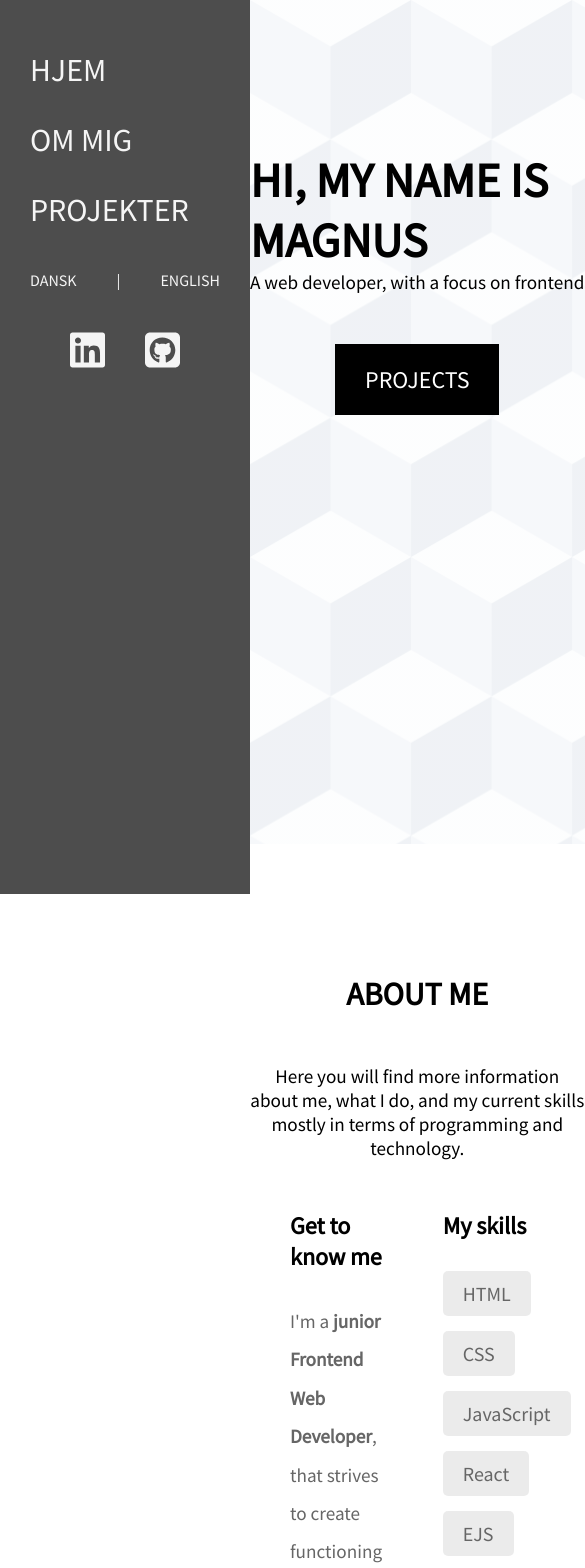
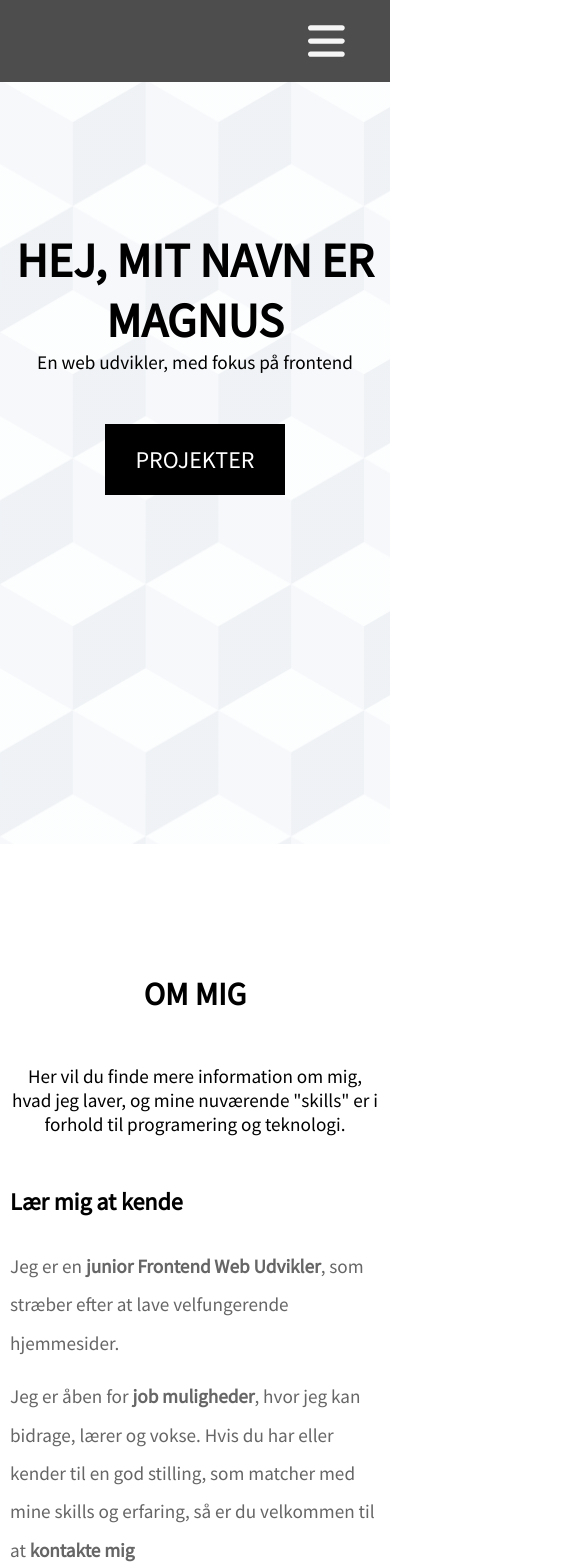
Before and after one commit to Magnus-T-Holm/Portfolio-Website, a React (Create React App) app in the folder portfolio/: page / in a window 390 px wide. Shown: the top 1568 px of the page, 585 px wide, since content can reach past the window. Built offline with nearby package versions, Linux system fonts and the light colour scheme.

Commit message:
Added a mobile header and nav + a little bit of code clean up

```diff
--- a/portfolio/src/App.css
+++ b/portfolio/src/App.css
@@ -5,16 +5,15 @@
 }
 
 :root {
-  --header: white;
-  /* --body: #0B0C10; */
+  --header: #4d4d4d;
   --text: black;
-  /* --other: #1F2833; */
 }
 
 /*-------------------------------- Desktop --------------------------------*/
 
 /*----------- Header -----------*/
 header {
+  display: none;
   background-color: var(--header);
   position: fixed;
   top: 0;
@@ -22,26 +21,73 @@ header {
   z-index: 999;
 }
 
-#header_content {
+#mobile_header {
   display: flex;
   align-items: center;
-  justify-content: space-between;
-  padding: 10px 50px;
+  justify-content: flex-end;
+  padding: 20px 45px;
 }
 
-#logo {
-  display: flex;
-  align-items: center;
+#open_button {
+  font-size: 42px;
+  color: whitesmoke;
 }
 
-#logo img {
-  border-radius: 50%;
-  margin-right: 10px;
+#close_button {
+  position: absolute;
+  color: whitesmoke;
+  top: 12px;
+  right: 45px;
+  font-size: 60px;
 }
 
-#logo span {
-  font-size: x-large;
+#mobile_overlay {
+  height: 100%;
+  width: 0;
+  position: fixed;
+  z-index: 1;
+  left: 0;
+  top: 0;
+  background-color: rgba(77, 77, 77, 0.97);
+  overflow-x: hidden;
+  transition: 0.5s;
 }
+
+.mobile_overlay_open {
+  padding: 0 50px;
+}
+
+#mobile_overlay a {
+  padding: 8px;
+  text-decoration: none;
+  font-size: 36px;
+  color: whitesmoke;
+  display: block;
+}
+
+#overlay_content {
+  display: flex;
+  flex-direction: column;
+  align-items: center;
+  position: relative;
+  top: 20%;
+  /* width: 100%; */
+  text-align: center;
+}
+
+ul {
+  list-style: none;
+}
+
+#language_selectors_mobile {
+  width: 330px;
+  margin-top: 40px;
+  display: flex;
+  justify-content: space-evenly;
+  color: whitesmoke;
+}
+
+
 
 /*---------------------- Frontpage ----------------------*/
 /*-------- Main --------*/
@@ -56,7 +102,7 @@ main {
   height: 100%;
   position: fixed;
   top: 0;
-  background-color: #4d4d4d;
+  background-color: var(--header);
   color: whitesmoke;
   /* transition: width 1s; */
   padding-top: 50px;
@@ -67,20 +113,6 @@ main {
   padding: 20px 20px 100vh 20px;
   cursor: pointer;
 }
-
-/* .aside_open {
-  width: 250px;
-} */
-
-/* .menu_open_button {
-  padding: 20px;
-} */
-
-/* .menu_closed {
-  visibility: hidden;
-  opacity: 0;
-  transition: visibility 0s 2s, opacity 2s linear;
-} */
 
 #aside_nav nav {
   visibility: visible;
@@ -143,10 +175,6 @@ main>div {
   /* transition: margin-left 1s; */
 }
 
-/* main .menu_closed_wrapper {
-  margin-left: 68px;
-} */
-
 h2 {
   text-transform: uppercase;
   font-size: xx-large;
@@ -178,7 +206,6 @@ h2 {
   display: flex;
   flex-direction: column;
   align-items: center;
-  /* height: calc(100vh - 80px); */
   height: 100vh;
 }
 
@@ -186,6 +213,7 @@ h2 {
   text-transform: uppercase;
   font-size: xxx-large;
   margin-top: 150px;
+  padding: 0 10px;
 }
 
 #home a {
@@ -244,7 +272,7 @@ h2 {
   justify-content: space-between;
   align-items: center;
   margin: 0 40px 40px;
-  border: black solid 2px;
+  border: rgba(153, 153, 153, .2) dashed 2px;
   border-radius: 30px;
   overflow: hidden;
 }
@@ -265,7 +293,6 @@ h2 {
   line-height: 2;
   margin-bottom: 15px;
 }
-
 
 .project_title {
   font-size: xx-large;
@@ -495,6 +522,63 @@ h2 {
 
 /*----------- Footer -----------*/
 
+/*-------------------------------- Max 768px width --------------------------------*/
+@media screen and (max-width: 814px) {
+
+  #home {
+    text-align: center;
+  }
+}
+
+/*-------------------------------- Max 768px width --------------------------------*/
+@media screen and (max-width: 768px) {
+  header {
+    display: block;
+  }
+
+  #aside_nav {
+    display: none;
+  }
+
+  #section_wrapper,
+  #card_draw {
+    margin: 80px 0 0 0;
+  }
+
+  #home {
+    height: calc(100vh - 80px);
+  }
+
+  #about span,
+  #projects span {
+    padding: 0 10px;
+  }
+
+  #about_me_skills_container {
+    flex-direction: column;
+    padding: 0 10px;
+  }
+
+  #about_me,
+  #skills {
+    width: auto;
+  }
+
+  .project_container {
+    flex-direction: column-reverse;
+    align-items: initial;
+    margin: 0 10px 40px;
+  }
+
+  .project_info {
+    width: auto;
+    padding: 10px;
+  }
+
+  .project_container img {
+    width: 100%;
+  }
+}
 
 /*-------------------------------- Max 720px width --------------------------------*/
 @media screen and (max-width: 720px) {
--- a/portfolio/src/App.js
+++ b/portfolio/src/App.js
@@ -7,7 +7,7 @@ import {
 
 // ------------------------- Main Page -------------------------
 // Univesal
-// import Header from "./components/Header";
+import Header from "./components/Header";
 
 import Footer from "./components/Footer";
 import ScrollToTop from "./components/ScrollToTop"
@@ -31,7 +31,7 @@ function App() {
       <BrowserRouter>
         <ScrollToTop />
         <UpdateTitle />
-        {/* <Header /> */}
+        <Header />
         <Routes>
           <Route path="/" element={<Frontpage />} />
           <Route path="/projects/card-draw" element={<CardDraw />} />
--- a/portfolio/src/components/Aside.js
+++ b/portfolio/src/components/Aside.js
@@ -1,8 +1,6 @@
 import React from "react";
 import { FontAwesomeIcon } from "@fortawesome/react-fontawesome";
-import { faBars, faEnvelope } from "@fortawesome/free-solid-svg-icons";
 import { faGithubSquare, faLinkedin } from "@fortawesome/free-brands-svg-icons";
-import $ from 'jquery';
 
 const Aside = () => {
   let isDanish;
@@ -32,29 +30,6 @@ const Aside = () => {
     }
   }
 
-  // let asideOpen;
-
-  // if (localStorage.getItem("menuStatus") == null) {
-  //   localStorage.setItem("menuStatus", "closed")
-  // }
-
-  // if (localStorage.getItem("menuStatus") === "open") {
-  //   asideOpen = true
-  // } else {
-  //   asideOpen = false
-  // }
-
-  // function menuOpenClose() {
-  //   $("#menu_button").toggleClass("menu_open_button");
-  //   $("aside").toggleClass("aside_open");
-  //   $("nav").toggleClass("menu_closed");
-  //   $("#section_wrapper").toggleClass("menu_closed_wrapper");
-  //   if (localStorage.getItem("menuStatus") == "open") {
-  //     localStorage.setItem("menuStatus", "closed")
-  //   } else {
-  //     localStorage.setItem("menuStatus", "open")
-  //   }
-  // }
 
   const letters = "ABCDEFGHIJKLMNOPQRSTUVWXYZ";
 
@@ -91,8 +66,7 @@ const Aside = () => {
 
   return (
     <aside id="aside_nav">
-      {/* <FontAwesomeIcon icon={faBars} id="menu_button" onClick={menuOpenClose} className={asideOpen ? "menu_open_button" : ""} /> */}
-      <nav /*className={asideOpen ? "" : "menu_closed"}*/>
+      <nav>
         <ul>
           <li><a href="./#" data-danish="Hjem" data-english="Home" onPointerEnter={glitchText}>{isDanish ? "Hjem" : "Home"}</a></li>
           <li><a href="./#about" data-danish="Om mig" data-english="About" onPointerEnter={glitchText}>{isDanish ? "Om mig" : "About"}</a></li>
@@ -114,10 +88,6 @@ const Aside = () => {
             <FontAwesomeIcon icon={faGithubSquare} />
           </a>
         </div>
-        {/* <div id="email">
-          <FontAwesomeIcon icon={faEnvelope} />
-          <p>magnusthestrup@hotmail.com</p>
-        </div> */}
       </nav>
     </aside>
   );
--- a/portfolio/src/components/Header.js
+++ b/portfolio/src/components/Header.js
@@ -1,19 +1,35 @@
 import React from "react";
-import { useLocation } from "react-router-dom";
+import { FontAwesomeIcon } from "@fortawesome/react-fontawesome";
+import { faBars, faXmark } from "@fortawesome/free-solid-svg-icons";
+
 
 
 const Header = () => {
-  let { pathname } = useLocation();
   let isDanish;
 
   if (localStorage.getItem("isDanish") == null) {
     localStorage.setItem("isDanish", "true")
   }
 
+
   if (localStorage.getItem("isDanish") === "true") {
     isDanish = true
   } else {
     isDanish = false
+  }
+
+  function languageSwitchDanish() {
+    if (localStorage.getItem("isDanish") === "false") {
+      localStorage.setItem("isDanish", "true")
+      window.location.reload();
+    }
+  }
+
+  function languageSwitchEnglish() {
+    if (localStorage.getItem("isDanish") === "true") {
+      localStorage.setItem("isDanish", "false")
+      window.location.reload();
+    }
   }
 
   function mobileOpenClose() {
@@ -28,21 +44,30 @@ const Header = () => {
     }
   }
 
-  let currentPage;
-  if (pathname === '/about-me') {
-    currentPage = isDanish ? "Om mig" : "About me";
-  } else if (/projects/g.test(pathname)) {
-    currentPage = isDanish ? "Projekter" : "Projects";
-  } else {
-    currentPage = isDanish ? "Hjem" : "Home";
-  }
-
   return (
     <header>
-      <div id="header_content">
-        <div id="logo">
-          <img src="logo.png" alt="" />
-          <span>Magnus Holm</span>
+      <div id="mobile_header">
+        <FontAwesomeIcon icon={faBars} id="open_button" onClick={mobileOpenClose} />
+      </div>
+      <div id="mobile_overlay">
+        <FontAwesomeIcon icon={faXmark} id="close_button" onClick={mobileOpenClose} />
+        <div id="overlay_content">
+          <ul>
+            <li>
+              <a href="./#" onClick={mobileOpenClose}>{isDanish ? "Hjem" : "Home"}</a>
+            </li>
+            <li>
+              <a href="./#about" onClick={mobileOpenClose}>{isDanish ? "Om mig" : "About"}</a>
+            </li>
+            <li>
+              <a href="./#projects" onClick={mobileOpenClose}>{isDanish ? "Projekter" : "Projects"}</a>
+            </li>
+            <div id="language_selectors_mobile">
+              <a href="./#" onClick={languageSwitchDanish}>Dansk</a>
+              <span>|</span>
+              <a href="./#" onClick={languageSwitchEnglish}>English</a>
+            </div>
+          </ul>
         </div>
       </div>
     </header >
--- a/portfolio/src/pages/Frontpage.js
+++ b/portfolio/src/pages/Frontpage.js
@@ -1,6 +1,5 @@
 import { Link } from "react-router-dom";
 import Aside from "../components/Aside";
-// import $ from 'jquery';
 
 const Frontpage = () => {
   let isDanish;
@@ -11,18 +10,11 @@ const Frontpage = () => {
     isDanish = false
   }
 
-  // let asideOpen;
-
-  // if (localStorage.getItem("menuStatus") === "open") {
-  //   asideOpen = true
-  // } else {
-  //   asideOpen = false
-  // }
 
   return (
     <main id="frontpage">
       <Aside />
-      <div id="section_wrapper" /*className={asideOpen ? "" : "menu_closed_wrapper"}*/>
+      <div id="section_wrapper">
         <section id="home">
           <h1>{isDanish ? "Hej, mit navn er " : "Hi, my name is "} Magnus</h1>
           <span>{isDanish ? "En web udvikler, med fokus på frontend" : "A web developer, with a focus on frontend"}</span>
@@ -45,6 +37,7 @@ const Frontpage = () => {
                 <p className="skill">HTML</p>
                 <p className="skill">CSS</p>
                 <p className="skill">JavaScript</p>
+                <p className="skill">jQuery</p>
                 <p className="skill">React</p>
                 <p className="skill">EJS</p>
                 <p className="skill">Node.js</p>
@@ -78,7 +71,7 @@ const Frontpage = () => {
               <div className="project_extra_details">
                 <h3>{isDanish ? "Projekt detaljer" : "Project details"}</h3>
                 <p className="site_info">
-                  {isDanish ? "Mobil venlig: Ja, til en vis grad (bliver snart fixet)" : "Mobil friendly: Yes, to an extent (will get fixed soon)"}
+                  {isDanish ? "Mobil venlig: Ja" : "Mobil friendly: Yes"}
                 </p>
                 <p className="site_info">{isDanish ? "Sprog: Dansk og engelsk" : "Language: Danish and English"}</p>
               </div>
@@ -102,7 +95,7 @@ const Frontpage = () => {
               <div className="project_extra_details">
                 <h3>{isDanish ? "Projekt detaljer" : "Project details"}</h3>
                 <p className="site_info">
-                  {isDanish ? "Mobil venlig: Ja, til en vis grad (bliver snart fixet)" : "Mobil friendly: Yes, to an extent (will get fixed soon)"}
+                  {isDanish ? "Mobil venlig: Ja" : "Mobil friendly: Yes"}
                 </p>
                 <p className="site_info">{isDanish ? "Sprog: Engelsk" : "Language: English"}</p>
               </div>
@@ -129,7 +122,7 @@ const Frontpage = () => {
               <div className="project_extra_details">
                 <h3>{isDanish ? "Projekt detaljer" : "Project details"}</h3>
                 <p className="site_info">
-                  {isDanish ? "Mobil venlig: Ja, til en vis grad (bliver snart fixet)" : "Mobil friendly: Yes, to an extent (will get fixed soon)"}
+                  {isDanish ? "Mobil venlig: Ja" : "Mobil friendly: Yes"}
                 </p>
                 <p className="site_info">{isDanish ? "Sprog: Engelsk" : "Language: English"}</p>
               </div>
```
Also changed, not shown: 1 other file (tests, documents, lock files or other folders).
